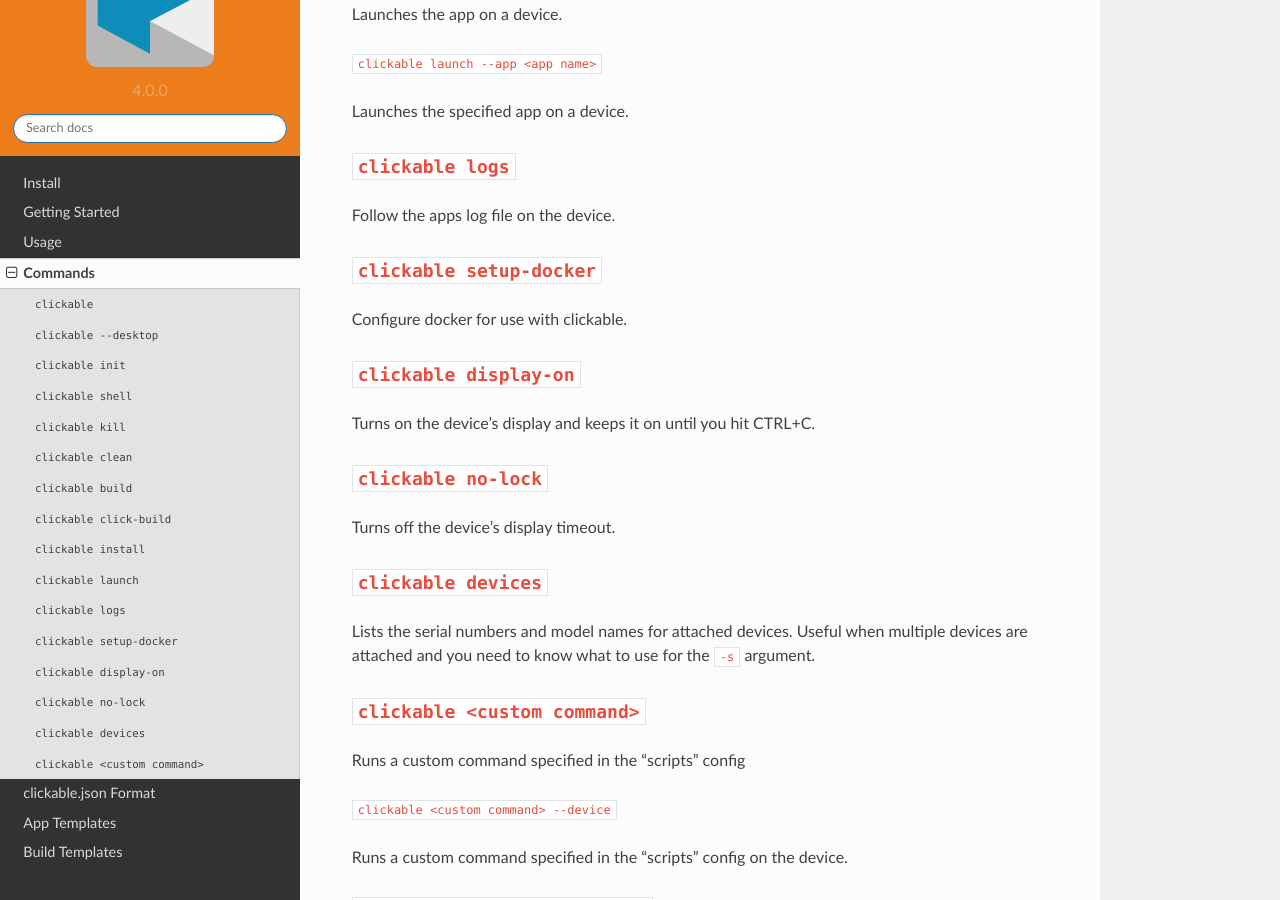
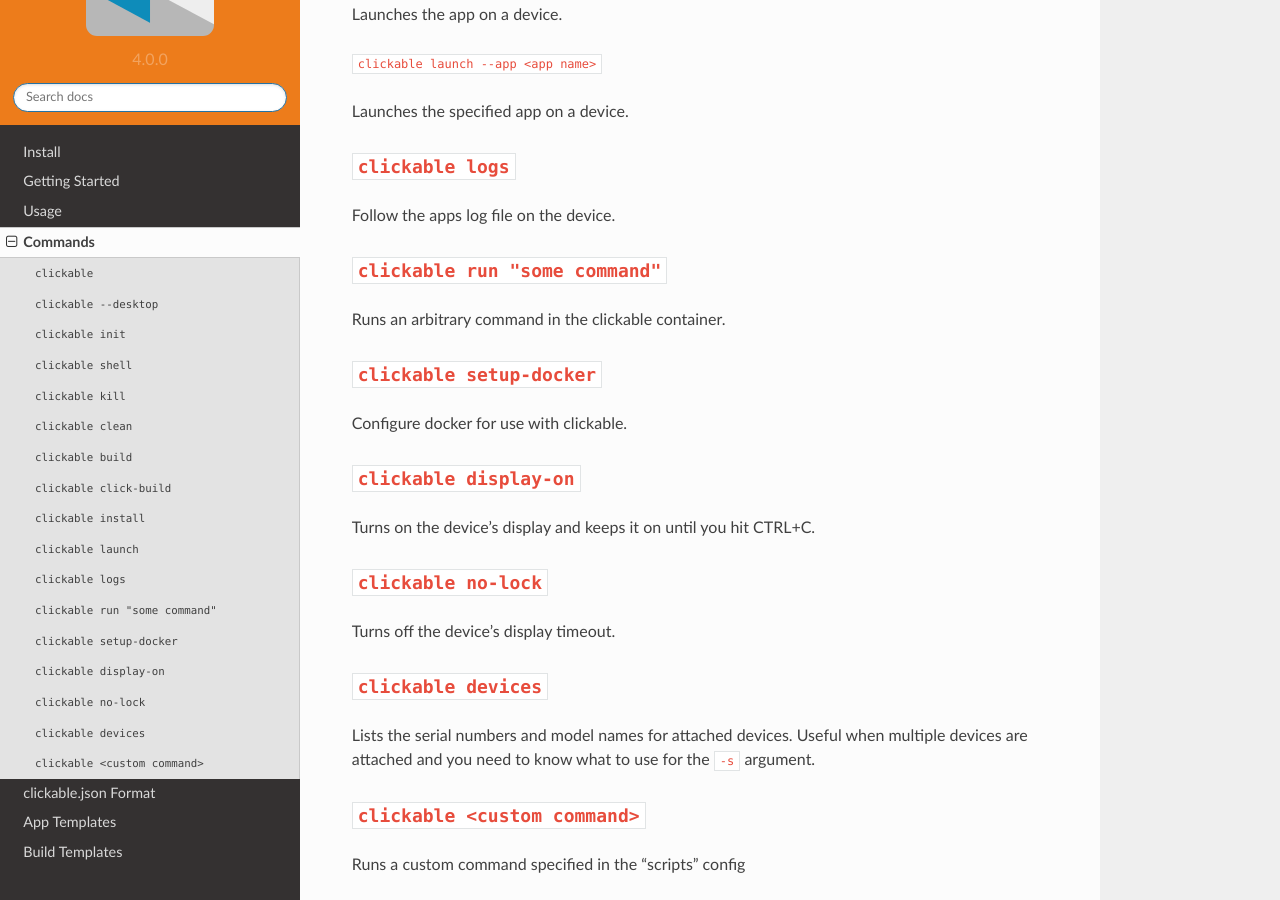
Before and after one commit to bhdouglass/clickable, a Sphinx documentation site: the page built from docs/commands.rst, in a window 1280 px wide and 900 px high, scrolled down 1563 px. Built offline with Sphinx 7.4.7 and the Read the Docs theme 2.0.0, drawn with Linux system fonts in a browser that asks for light colours.

Commit message:
Added run command to docs

```diff
--- a/docs/commands.rst
+++ b/docs/commands.rst
@@ -79,6 +79,11 @@
 
 Follow the apps log file on the device.
 
+``clickable run "some command"``
+------------------
+
+Runs an arbitrary command in the clickable container.
+
 ``clickable setup-docker``
 --------------------------
 
```
